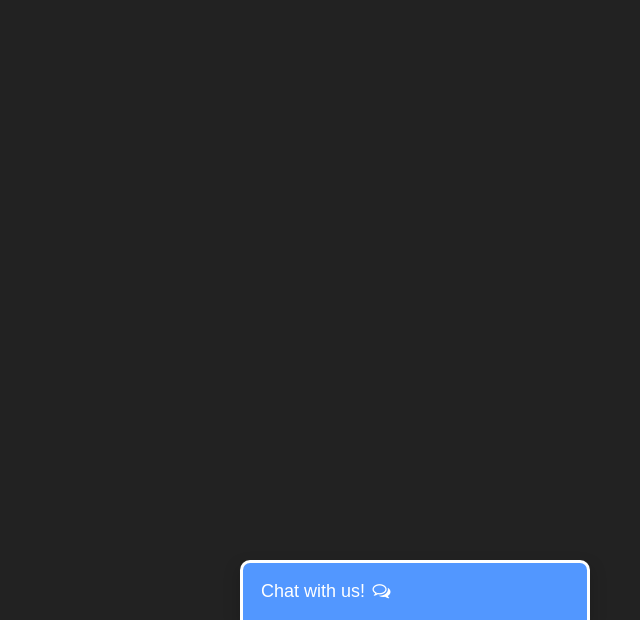
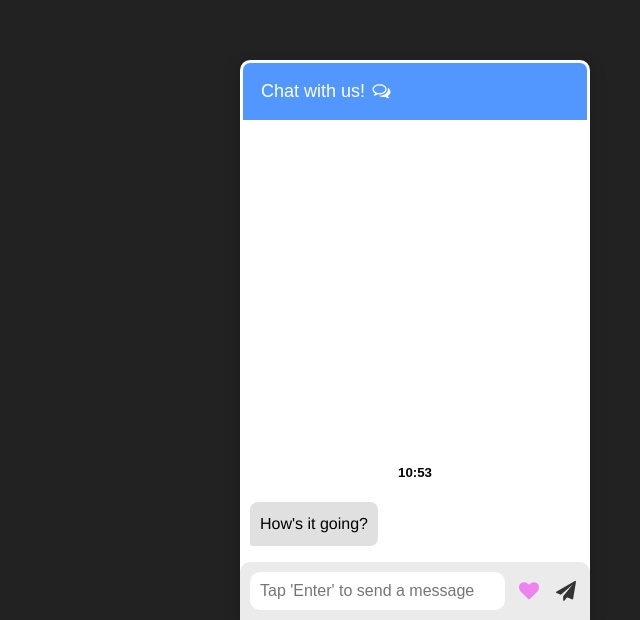
Before and after one commit to thomasreino/MulahAssignment, a plain HTML site: page index.html in a window 1280 px wide. Shown: the part 180-800 px from the top of the page, without its empty margins (640-1280 px from the left). Drawn offline with nearby package versions, Linux system fonts and the light colour scheme.

Commit message:
change css code

```diff
--- a/css/chat.css
+++ b/css/chat.css
@@ -19,12 +19,12 @@
     border-bottom: none;
 }
 
-.content {
+/*.content {
     max-height: 0;
     overflow: hidden;
     transition: max-height 0.2s ease-out;
     background-color: #f1f1f1;
-}
+}*/
 
 .full-chat-block {
     width: 350px;
```
